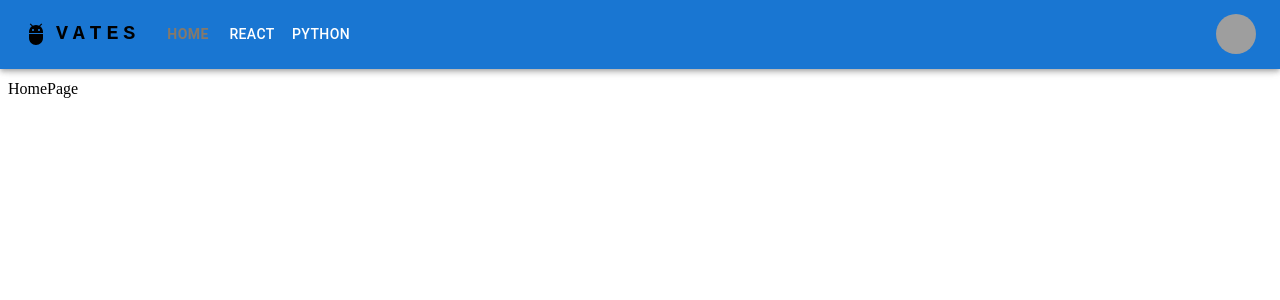
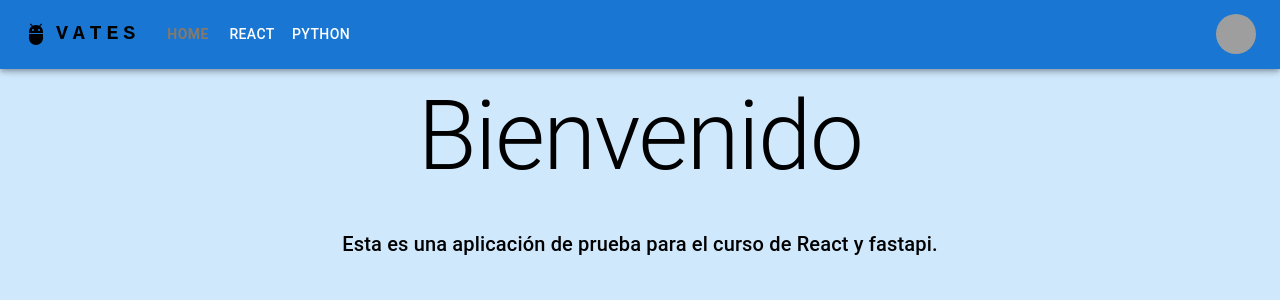
Before and after one commit to JuanErcole/pruebas-vates, a React (Vite) app: page / in a window 1280 px wide. Shown: the top 300 px of the page. Built offline with nearby package versions, Linux system fonts and the light colour scheme; grey boxes are pictures that could not be loaded.

Commit message:
add collaborators

```diff
--- a/index.html
+++ b/index.html
@@ -6,7 +6,7 @@
     <meta name="viewport" content="width=device-width, initial-scale=1.0" />
     <title>Vite + React</title>
   </head>
-  <body>
+  <body style='background-color: #cfe8fc'>
     <div id="root"></div>
     <script type="module" src="/src/main.jsx"></script>
   </body>
--- a/src/pages/HomePage.jsx
+++ /dev/null
@@ -1,7 +0,0 @@
-import React from 'react'
-
-export const HomePage = () => {
-  return (
-    <div>HomePage</div>
-  )
-}
--- /dev/null
+++ b/src/pages/HomePage/HomePage.jsx
@@ -0,0 +1,28 @@
+import React from 'react'
+import Grid from '@mui/material/Grid'
+import Typography from '@mui/material/Typography'
+
+
+
+export const HomePage = () => {
+
+
+  return (
+    <Grid
+      container
+      textAlign='center'
+      spacing={2}
+    >
+      <Grid item xs={12}>
+        <Typography variant="h1">
+          Bienvenido
+        </Typography>
+      </Grid>
+      <Grid item xs={12}>
+        <Typography variant="h6" mt='20px'>
+          Esta es una aplicación de prueba para el curso de React y fastapi.
+        </Typography>
+      </Grid>
+    </Grid>
+  )
+}
--- a/src/pages/ReactPage.jsx
+++ /dev/null
@@ -1,7 +0,0 @@
-import React from 'react'
-
-export const ReactPage = () => {
-  return (
-    <div>ReactPage</div>
-  )
-}
--- a/src/routes/Navigation.jsx
+++ b/src/routes/Navigation.jsx
@@ -1,6 +1,6 @@
 import React from 'react'
 import { Route, Routes } from 'react-router-dom'
-import { HomePage } from '../pages/HomePage'
+import { HomePage } from '../pages/HomePage/HomePage'
 import { ReactPage } from '../pages/ReactPage'
 import { PythonPage } from '../pages/PythonPage'
 import { Navbar } from '../components/Navbar'
@@ -15,6 +15,7 @@ export const Navigation = () => {
           <Route path="/" element={<HomePage />} />
           <Route path="/react" element={<ReactPage />} />
           <Route path="/python" element={<PythonPage />} />
+          <Route path="/*" element={<HomePage />} />
         </Routes>
       </PagesContainer>
     </>
```
Also changed, not shown: src/pages/ReactPage/ReactPage.jsx (added, +11 -0 lines), src/pages/PythonPage/PythonPage.jsx (renamed from src/pages/PythonPage.jsx).
